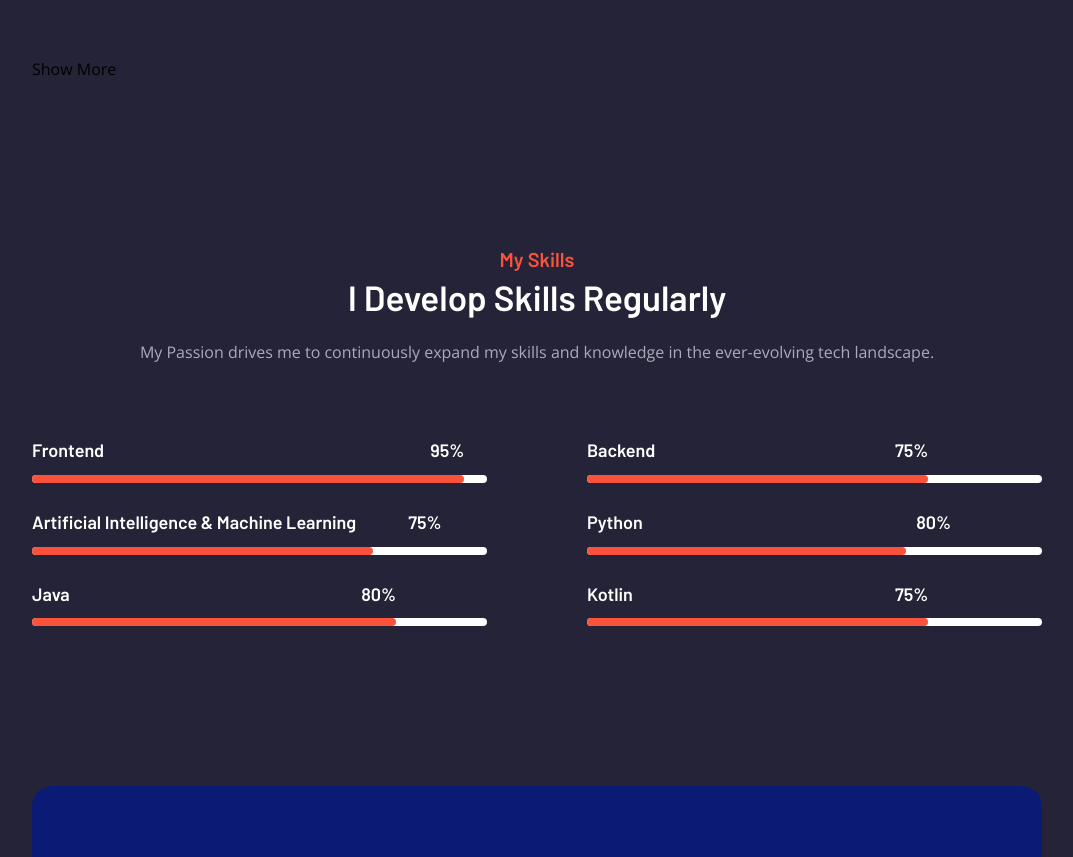
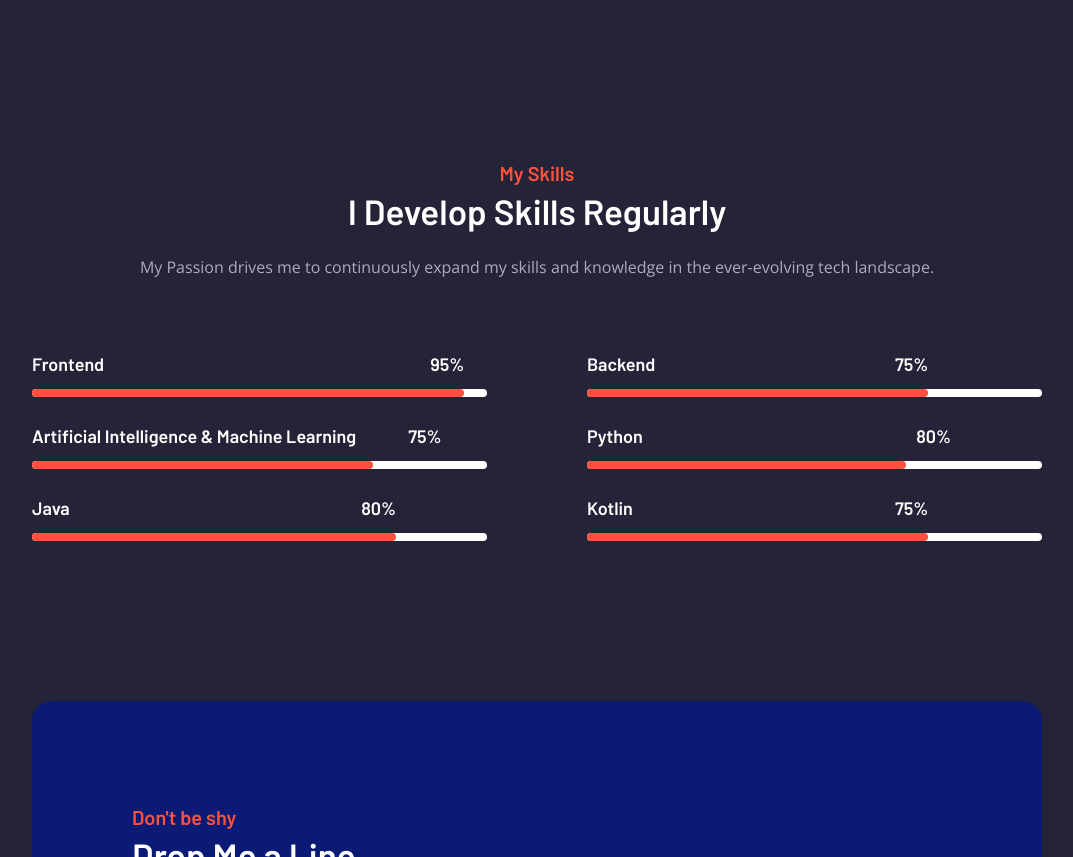
Before and after one commit to Sanket-HP/Sanket-s-Personal-Portfolio-Webiste-2024, a plain HTML site: page index.html in a window 1280 px wide. Shown: the part 4923-5780 px from the top of the page, without its empty margins (103-1176 px from the left). Drawn offline with nearby package versions, Linux system fonts and the light colour scheme.

Commit message:
Update index.html

```diff
--- a/index.html
+++ b/index.html
@@ -371,7 +371,6 @@
                 </div>
               </a>
             </li>
-           <a href="https://github.com/Sanket-HP" target="_blank"><button>Show More</button></a>
           </ul>
 
         </div>
```
